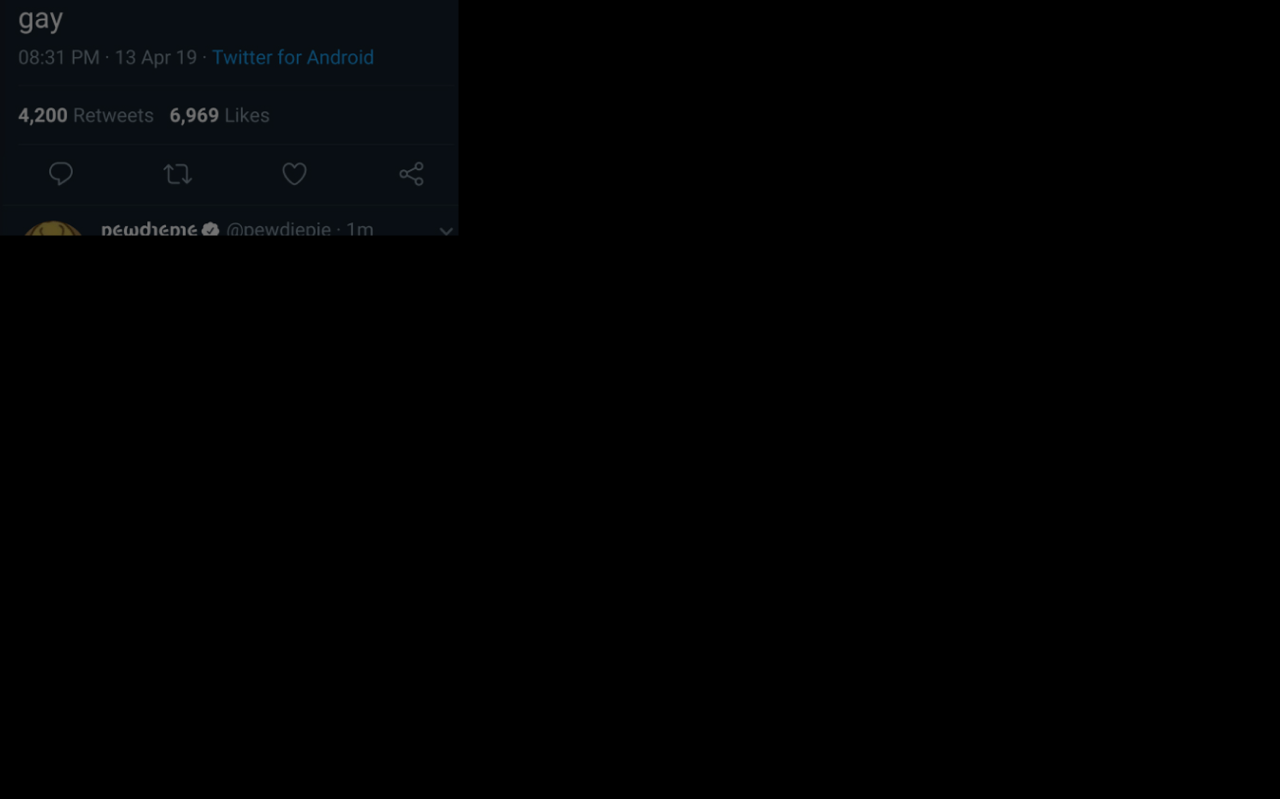
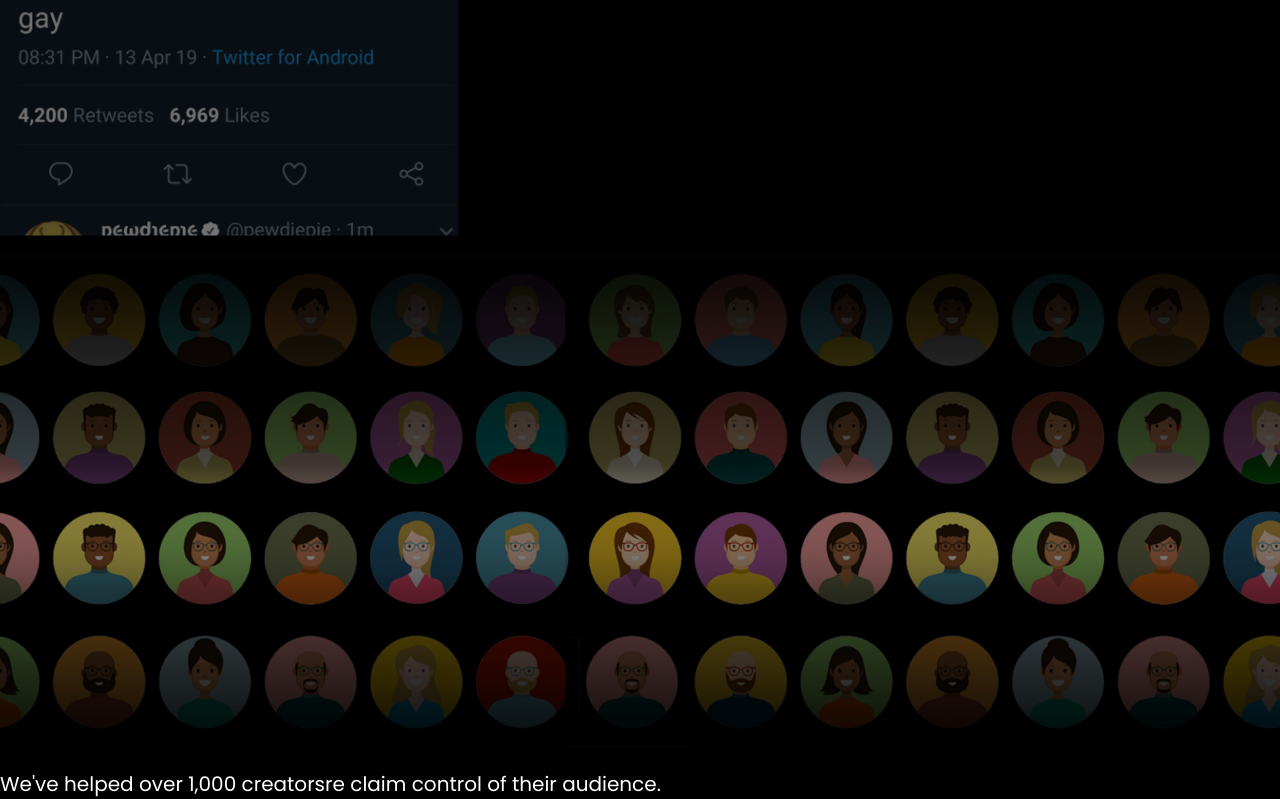
Before and after one commit to Will-Marco/marico, a React (Vite) app: page / in a window 1280 px wide. Shown: the part 4941-5740 px from the top of the page. Before the commit the page ends 5177 px from the top, so only its background shows below. Built offline with nearby package versions, Linux system fonts and the light colour scheme.

Commit message:
add audience

```diff
--- a/src/App.jsx
+++ b/src/App.jsx
@@ -6,6 +6,7 @@
 import Homepage from "./components/Homepage";
 import Contacts from "./components/Contacts";
 import Experts from "./components/Experts";
+import Audience from "./components/Audience";
 
 function App() {
   return (
@@ -20,6 +21,7 @@
         <Homepage />
         <Contacts />
         <Experts />
+        <Audience />
       </Layout>
     </>
   );
--- /dev/null
+++ b/src/components/Audience/index.jsx
@@ -0,0 +1,12 @@
+import audienceBg from "../../assets/audience-bg.png";
+
+export default function Audience() {
+  return (
+    <div className="mt-20 md:mt-36 2xl:mt-56 relative flex flex-col justify-center items-center">
+      <img src={audienceBg} alt="audience-background" />
+      <p className="absolute top-1/2 -translate-y-1/2 text-center text-[30px] sm:text-[25px] md:text-[45px] lg:text-[70px] font-semibold">
+        We&apos;ve helped over 1,000 creatorsre claim control of their audience.
+      </p>
+    </div>
+  );
+}
```
Also changed, not shown: src/assets/audience-bg.png (added).
